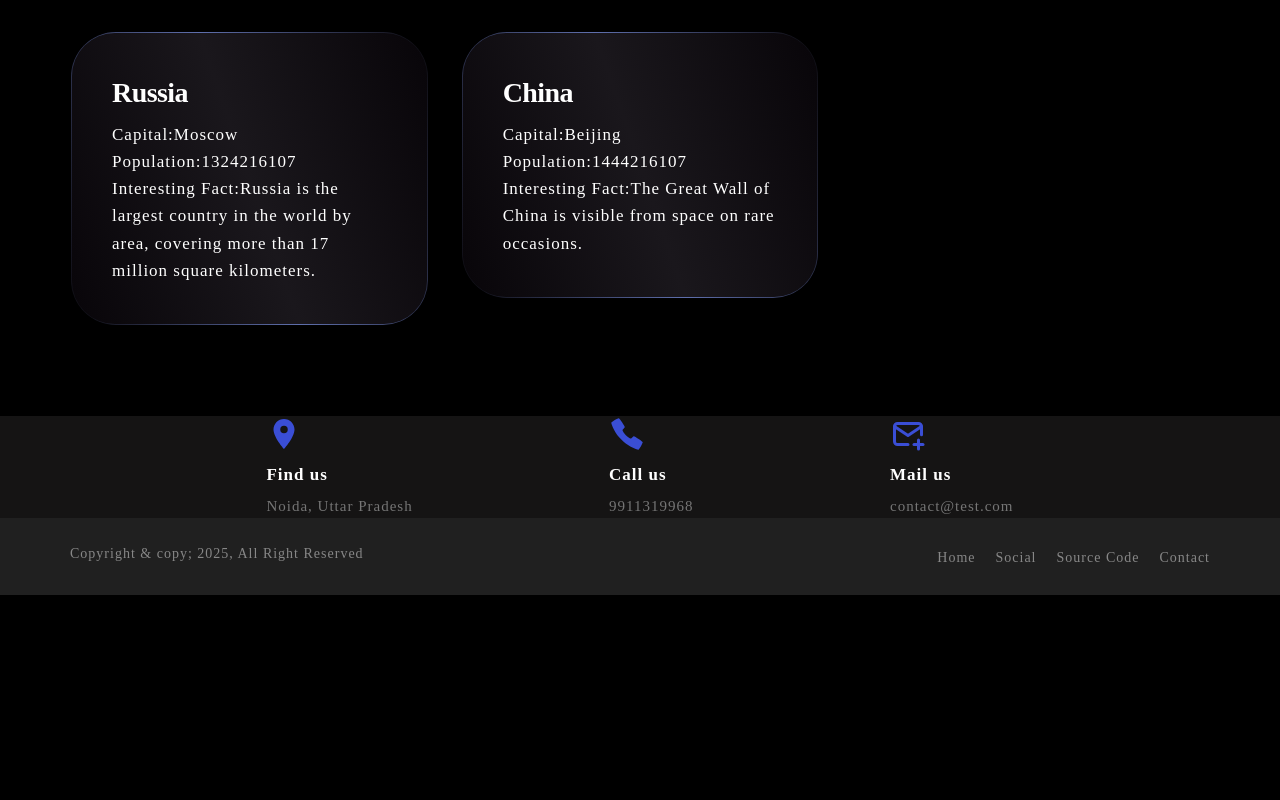
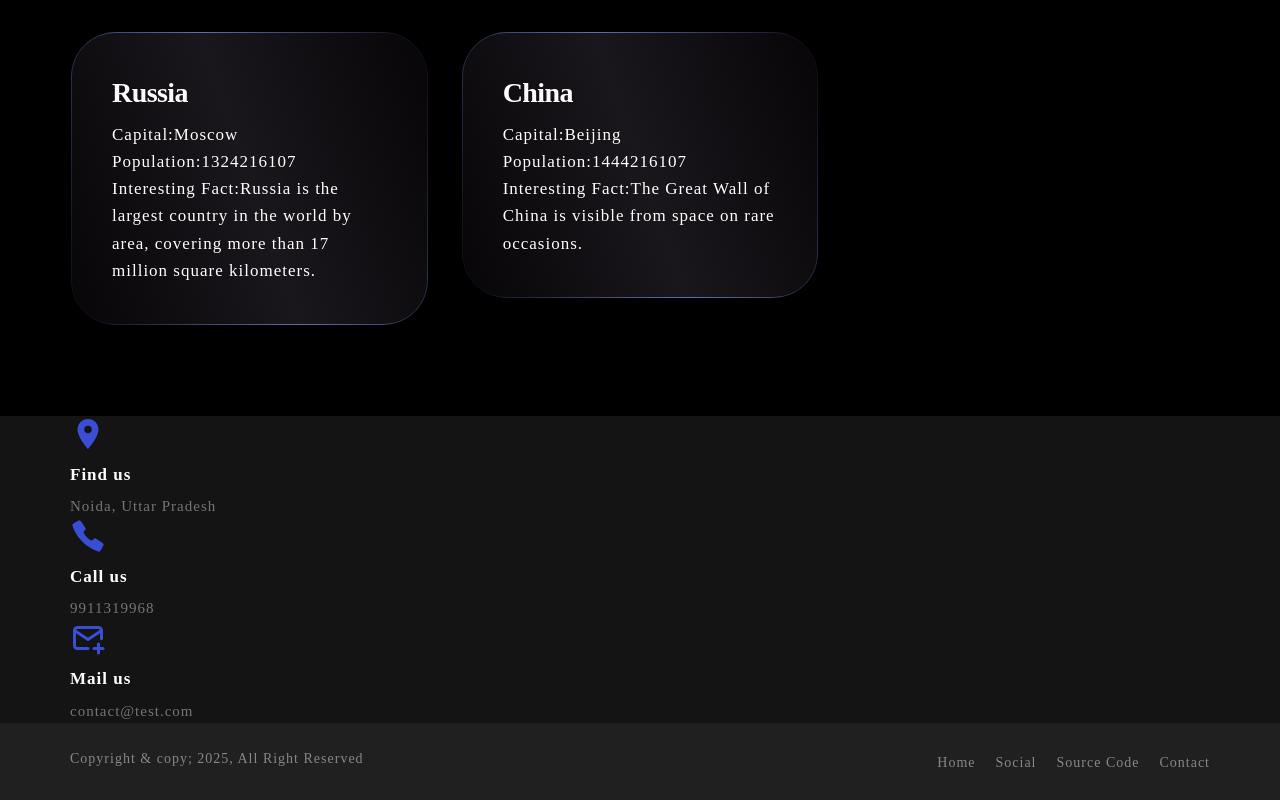
Before and after one commit to AnirudhPurohit2001/WorldAtlas, a React (Vite) app: page / in a window 1280 px wide. Shown: the part 1519-2319 px from the top of the page. Before the commit the page ends 2114 px from the top, so only its background shows below. Built offline with nearby package versions, Linux system fonts and the light colour scheme.

Commit message:
removed test class

```diff
--- a/src/App.css
+++ b/src/App.css
@@ -598,8 +598,3 @@ contact us Page ends here
   justify-content: center;
   align-items: center;
 }
-
-.test {
-  display: flex;
-  justify-content: space-evenly;
-}
```
